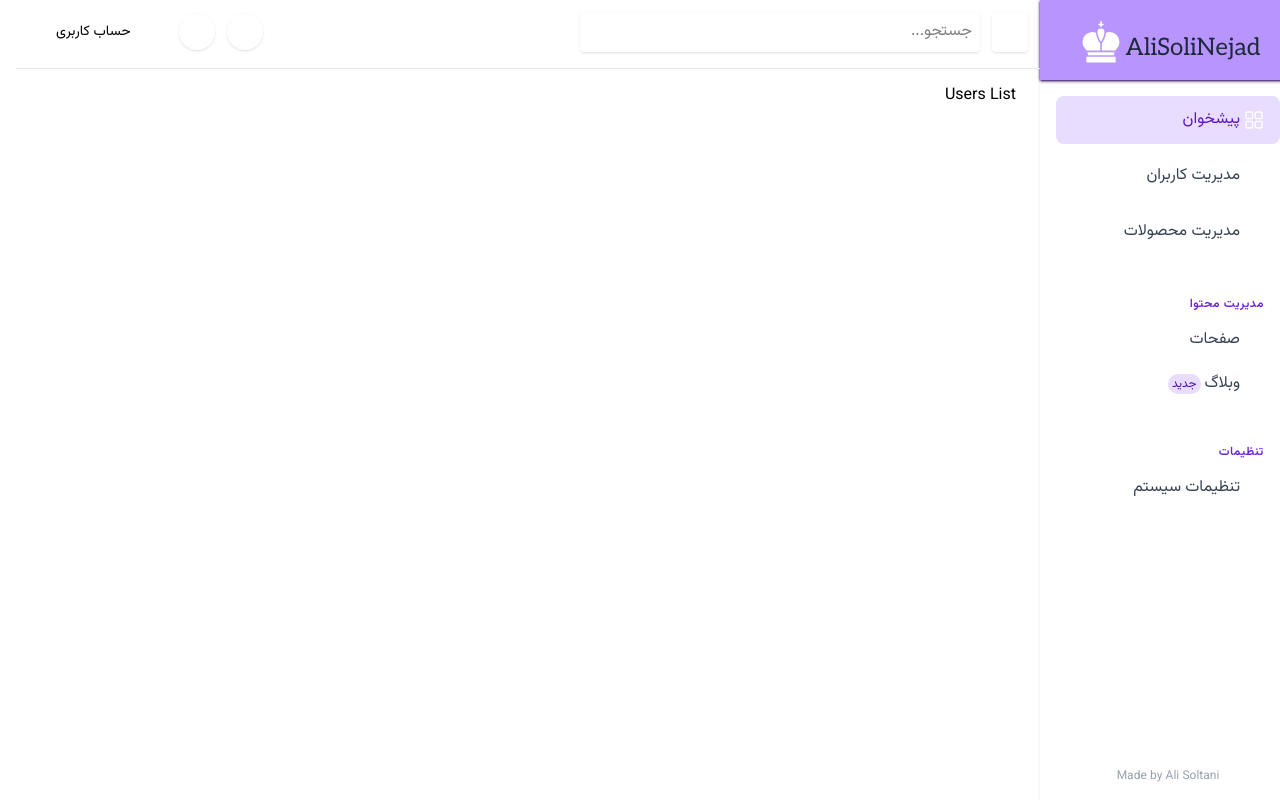
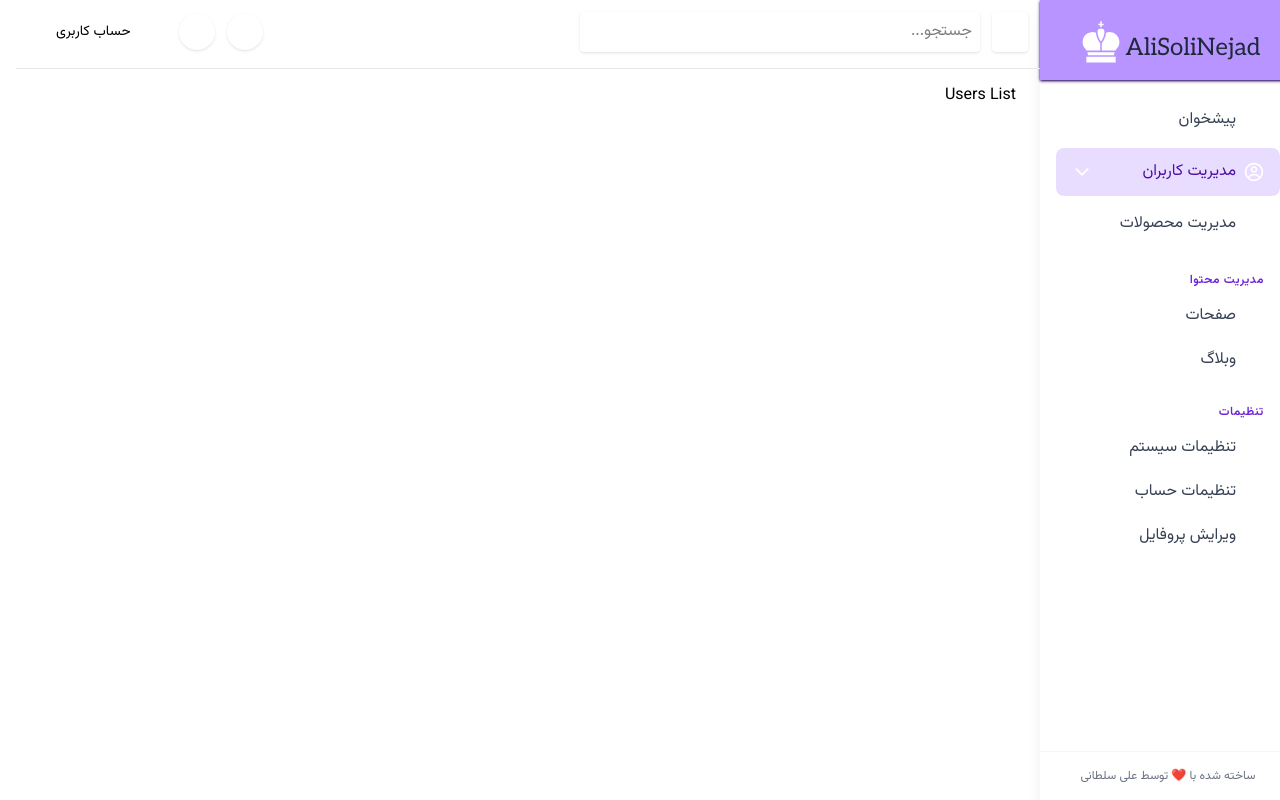
Before and after one commit to alisoltaninejad/Admin-Dashboard, a React (Vite) app: page /Users in a window 1280 px wide. Built offline with nearby package versions, Linux system fonts and the light colour scheme; a web font is replaced by a local one.

Commit message:
refactor(sidebar): implement modular structure with router integration - Split sidebar into reusable components (MainMenuItem, SubmenuItem) - Integrate react-router for navigation - Add proper active state highlighting

```diff
--- /dev/null
+++ b/src/components/Sidebar/MainMenuItem.jsx
@@ -0,0 +1,66 @@
+import React from "react";
+import { Link, useLocation } from "react-router-dom";
+import Icon from "../Icons/Icons";
+
+export default function MainMenuItem({ item, isOpen, onClick }) {
+  const location = useLocation();
+  const hasSubmenu = item.submenus?.length > 0;
+  const isActive = location.pathname === item.path ||
+    item.submenus?.some(sub => sub.path === location.pathname);
+
+  return (
+    <div className="group">
+      {hasSubmenu ? (
+        <button
+          className={`flex items-center justify-between w-full px-4 py-3 rounded-lg transition-colors ${
+            isActive ? "bg-brand-100 text-brand-800" : "text-gray-700 hover:bg-brand-50"
+          }`}
+          onClick={() => onClick(item.id)}
+        >
+          <div className="flex items-center">
+            <Icon name={item.icon} className="w-5 h-5 me-2" />
+            <span>{item.title}</span>
+          </div>
+          <Icon
+            name="chevronDown"
+            className={`w-4 h-4 transition-transform ${isOpen ? "rotate-180" : ""}`}
+          />
+        </button>
+      ) : (
+        <Link
+          to={item.path}
+          className={`flex items-center px-4 py-3 rounded-lg transition-colors ${
+            isActive ? "bg-brand-100 text-brand-800" : "text-gray-700 hover:bg-brand-50"
+          }`}
+        >
+          <Icon name={item.icon} className="w-5 h-5 me-2" />
+          <span>{item.title}</span>
+        </Link>
+      )}
+
+      {hasSubmenu && isOpen && (
+        <div className="mt-1 pl-8 space-y-1">
+          {item.submenus.map((submenu) => (
+            <SubmenuItem key={submenu.id} item={submenu} />
+          ))}
+        </div>
+      )}
+    </div>
+  );
+}
+
+const SubmenuItem = ({ item }) => {
+  const location = useLocation();
+  const isActive = location.pathname === item.path;
+
+  return (
+    <Link
+      to={item.path}
+      className={`block px-3 py-2 text-sm rounded-md transition-colors ${
+        isActive ? "bg-brand-100 text-brand-800" : "text-gray-600 hover:bg-brand-50"
+      }`}
+    >
+      {item.title}
+    </Link>
+  );
+};
--- /dev/null
+++ b/src/components/Sidebar/MenuSection.jsx
@@ -0,0 +1,10 @@
+import React from "react";
+
+export default function MenuSection({ title, children }) {
+  return (
+    <div className="mt-8">
+      <h3 className="px-4 text-xs font-semibold text-brand-600 uppercase tracking-wider">{title}</h3>
+      <div className="mt-2 space-y-1">{children}</div>
+    </div>
+  );
+}
--- a/src/components/Sidebar/Sidebar.jsx
+++ b/src/components/Sidebar/Sidebar.jsx
@@ -1,132 +1,80 @@
 import React, { useState } from "react";
-import Icon from "./../Icons/Icons";
-import SubmenuItem from "./sidebarSubmenus";
-import MenuItem from "./sidebarMenu";
+import { Link, useLocation } from "react-router-dom";
+import Icon from "../Icons/Icons";
 import SidebarHeader from "./SidebarHeader";
+import MainMenuItem from "./MainMenuItem";
+import { mainMenuItems, contentManagementItems, settingsItems } from "./menuData";
+
 export default function Sidebar() {
-  const [openMenus, setOpenMenus] = useState({
-    users: false,
-    products: false,
-  });
+  const [openMenus, setOpenMenus] = useState({});
+  const location = useLocation();
 
-  const toggleMenu = (menu) => {
-    setOpenMenus((prev) => ({
-      ...prev,
-      [menu]: !prev[menu],
-    }));
+  const toggleMenu = (menuId) => {
+    setOpenMenus(prev => ({ ...prev, [menuId]: !prev[menuId] }));
   };
+
   return (
-    <div className="flex flex-col  w-1/5 h-screen fixed top-0 bottom-0 shadow bg-white">
-      {/* هدر سایدبار */}
+    <div className="flex flex-col w-1/5 h-screen fixed bg-white shadow-lg">
       <SidebarHeader />
 
-      {/* منوی اصلی */}
-      <nav className="flex flex-col grow p-4 space-y-2 overflow-y-auto  [scrollbar-width:none] [-ms-overflow-style:none] [&::-webkit-scrollbar]:hidden">
-        {" "}
-        {/* آیتم اصلی - دشبورد */}
-        <a
-          href="#"
-          className="activeMenuItem flex items-center px-4 py-3  rounded-lg hover:bg-brand-200 transition-colors">
-          <Icon name="dashboard" className="w-5 h-5 me-1" />
-          <span>پیشخوان</span>
-        </a>
-        {/* آیتم قابل گسترش - مدیریت کاربران */}
-        <div className="group">
-          <button
-            className="flex items-center justify-between w-full px-4 py-3 text-gray-700 hover:bg-brand-50 rounded-lg transition-colors"
-            onClick={() => toggleMenu("users")}>
-            <div className="flex items-center">
-              <Icon name="profile" className="w-5 h-5 me-1" />
-              <span>مدیریت کاربران</span>
-            </div>
-            <Icon
-              name="chevronDown"
-              className={`w-4 h-4 transition delay-100 ${
-                openMenus.users ? "rotate-180" : ""
-              }`}
-            />
-          </button>
+      <nav className="flex-1 overflow-y-auto p-4 space-y-1 scrollbar-hide">
+        {mainMenuItems.map((item) => (
+          <MainMenuItem
+            key={item.id}
+            item={item}
+            isOpen={openMenus[item.id]}
+            onClick={toggleMenu}
+          />
+        ))}
 
-          {/* زیرمنوها */}
-          <div
-            className={`mt-1 pl-8 space-y-1 delay-100 ${
-              openMenus.users ? "block" : "hidden"
-            }`}>
-            <SubmenuItem txt=" لیست کاربران" />
-            <SubmenuItem txt="افزودن کاربر جدید" />
-            <SubmenuItem txt="مجوزهای دسترسی" />
-          </div>
-        </div>
-        {/* آیتم قابل گسترش - مدیریت محصولات */}
-        <div className="group">
-          <button
-            className="flex items-center justify-between w-full px-4 py-3 text-gray-700 hover:bg-brand-50 rounded-lg transition-colors"
-            onClick={() => toggleMenu("products")}>
-            <div className="flex items-center">
-              <Icon name="shoppingCart" className="w-5 h-5 me-1" />
-              <span>مدیریت محصولات</span>
-            </div>
-            <Icon
-              name="chevronDown"
-              className={`w-4 h-4 transition delay-100 ${
-                openMenus.products ? "rotate-180" : ""
-              }`}
-            />
-          </button>
-          {/* {لیست منوس محصولات} */}
-          <div
-            className={`mt-1 pl-8 space-y-1 delay-100 ${
-              openMenus.products ? "block" : "hidden"
-            }`}>
-            <SubmenuItem txt="همه محصولات" />
-            <SubmenuItem txt="دسته‌بندی‌ها" />
-            <SubmenuItem txt="موجودی انبار" />
-          </div>
-        </div>
-        {/* بخش مدیریت محتوا */}
-        <div className="mt-8">
+        <div className="mt-6">
           <h3 className="px-4 text-xs font-semibold text-brand-600 uppercase tracking-wider">
             مدیریت محتوا
           </h3>
-
           <div className="mt-2 space-y-1">
-            <a
-              href="#"
-              className="flex items-center px-4 py-2 text-gray-700 hover:bg-brand-50 rounded-lg transition-colors">
-              <Icon name="pages" className="w-5 h-5 me-1" />
-              <span>صفحات</span>
-            </a>
-
-            <a
-              href="#"
-              className="flex items-center px-4 py-2 text-gray-700 hover:bg-brand-50 rounded-lg transition-colors">
-              <Icon name="document" className="w-5 h-5 me-1" />
-              <span>وبلاگ</span>
-              <span className="ml-auto bg-brand-100 text-brand-800 text-xs mx-1 px-1 py-0.5 rounded-full">
-                جدید
-              </span>
-            </a>
+            {contentManagementItems.map((item) => (
+              <Link
+                key={item.id}
+                to={item.path}
+                className={`flex items-center px-4 py-2 rounded-lg transition-colors ${
+                  location.pathname === item.path
+                    ? "bg-brand-100 text-brand-800"
+                    : "text-gray-700 hover:bg-brand-50"
+                }`}
+              >
+                <Icon name={item.icon} className="w-5 h-5 me-2" />
+                <span>{item.title}</span>
+              </Link>
+            ))}
           </div>
         </div>
-        {/* بخش تنظیمات */}
-        <div className="mt-8">
+
+        <div className="mt-6">
           <h3 className="px-4 text-xs font-semibold text-brand-600 uppercase tracking-wider">
             تنظیمات
           </h3>
-
           <div className="mt-2 space-y-1">
-            <a
-              href="#"
-              className="flex items-center px-4 py-2 text-gray-700 hover:bg-brand-50 rounded-lg transition-colors">
-              <Icon name="setting" className="w-5 h-5 me-1" />
-              <span>تنظیمات سیستم</span>
-            </a>
+            {settingsItems.map((item) => (
+              <Link
+                key={item.id}
+                to={item.path}
+                className={`flex items-center px-4 py-2 rounded-lg transition-colors ${
+                  location.pathname === item.path
+                    ? "bg-brand-100 text-brand-800"
+                    : "text-gray-700 hover:bg-brand-50"
+                }`}
+              >
+                <Icon name={item.icon} className="w-5 h-5 me-2" />
+                <span>{item.title}</span>
+              </Link>
+            ))}
           </div>
         </div>
-        <div className="align-bottom mt-auto pt-4 text-center text-xs text-gray-400">
-            Made by Ali Soltani
-        </div>
       </nav>
+
+      <div className="p-4 text-center text-xs text-gray-500 border-t border-gray-100">
+        ساخته شده با ❤️ توسط علی سلطانی
+      </div>
     </div>
   );
 }
--- /dev/null
+++ b/src/components/Sidebar/SimpleMenuItem.jsx
@@ -0,0 +1,14 @@
+import React from "react";
+import Icon from "../Icons/Icons";
+
+export default function SimpleMenuItem({ item }) {
+  return (
+    <a href={item.path} className="flex items-center px-4 py-2 text-gray-700 hover:bg-brand-50 rounded-lg transition-colors">
+      <Icon name={item.icon} className="w-5 h-5 me-1" />
+      <span>{item.title}</span>
+      {item.badge && (
+        <span className="ml-auto bg-brand-100 text-brand-800 text-xs mx-1 px-1 py-0.5 rounded-full">{item.badge}</span>
+      )}
+    </a>
+  );
+}
--- /dev/null
+++ b/src/components/Sidebar/SubmenuItem.jsx
@@ -0,0 +1,14 @@
+import React from "react";
+
+export default function SubmenuItem({ txt, active }) {
+  return (
+    <a
+      href="#"
+      className={`block px-3 py-2 text-sm rounded-md transition-colors ${
+        active ? "bg-brand-100 text-brand-800" : "text-gray-600 hover:bg-brand-50"
+      }`}
+    >
+      {txt}
+    </a>
+  );
+}
--- /dev/null
+++ b/src/components/Sidebar/menuData.jsx
@@ -0,0 +1,40 @@
+export const mainMenuItems = [
+  {
+    id: "dashboard",
+    title: "پیشخوان",
+    icon: "dashboard",
+    path: "/",
+    exact: true
+  },
+  {
+    id: "users",
+    title: "مدیریت کاربران",
+    icon: "profile",
+    submenus: [
+      { id: "user-list", title: "لیست کاربران", path: "/Users" },
+      { id: "add-user", title: "افزودن کاربر جدید", path: "/NewUser" },
+      { id: "permissions", title: "مجوزهای دسترسی", path: "/Accessibility" }
+    ]
+  },
+  {
+    id: "products",
+    title: "مدیریت محصولات",
+    icon: "shoppingCart",
+    submenus: [
+      { id: "all-products", title: "همه محصولات", path: "/Products" },
+      { id: "categories", title: "دسته‌بندی‌ها", path: "/Categories" },
+      { id: "inventory", title: "موجودی انبار", path: "/Inventory" }
+    ]
+  }
+];
+
+export const contentManagementItems = [
+  { id: "pages", title: "صفحات", icon: "pages", path: "/Pages" },
+  { id: "blog", title: "وبلاگ", icon: "document", path: "/Blogs" }
+];
+
+export const settingsItems = [
+  { id: "system-settings", title: "تنظیمات سیستم", icon: "setting", path: "/SystemSetting" },
+  { id: "account-settings", title: "تنظیمات حساب", icon: "userAvatar", path: "/AccountSetting" },
+  { id: "edit-profile", title: "ویرایش پروفایل", icon: "profile", path: "/EditProfile" }
+];
--- a/src/components/Sidebar/sidebarSubmenus.jsx
+++ /dev/null
@@ -1,11 +0,0 @@
-import React from "react";
-
-export default function sidebarSubmenus({txt,href='#'}) {
-  return (
-    <a
-      href={href}
-      className="block px-3 py-2 text-sm text-gray-600 hover:bg-brand-50 rounded transition-colors">
-      {txt}
-    </a>
-  );
-}
```
Also changed, not shown: src/components/Sidebar/sidebarMenu.jsx (deleted, +0 -8 lines).
